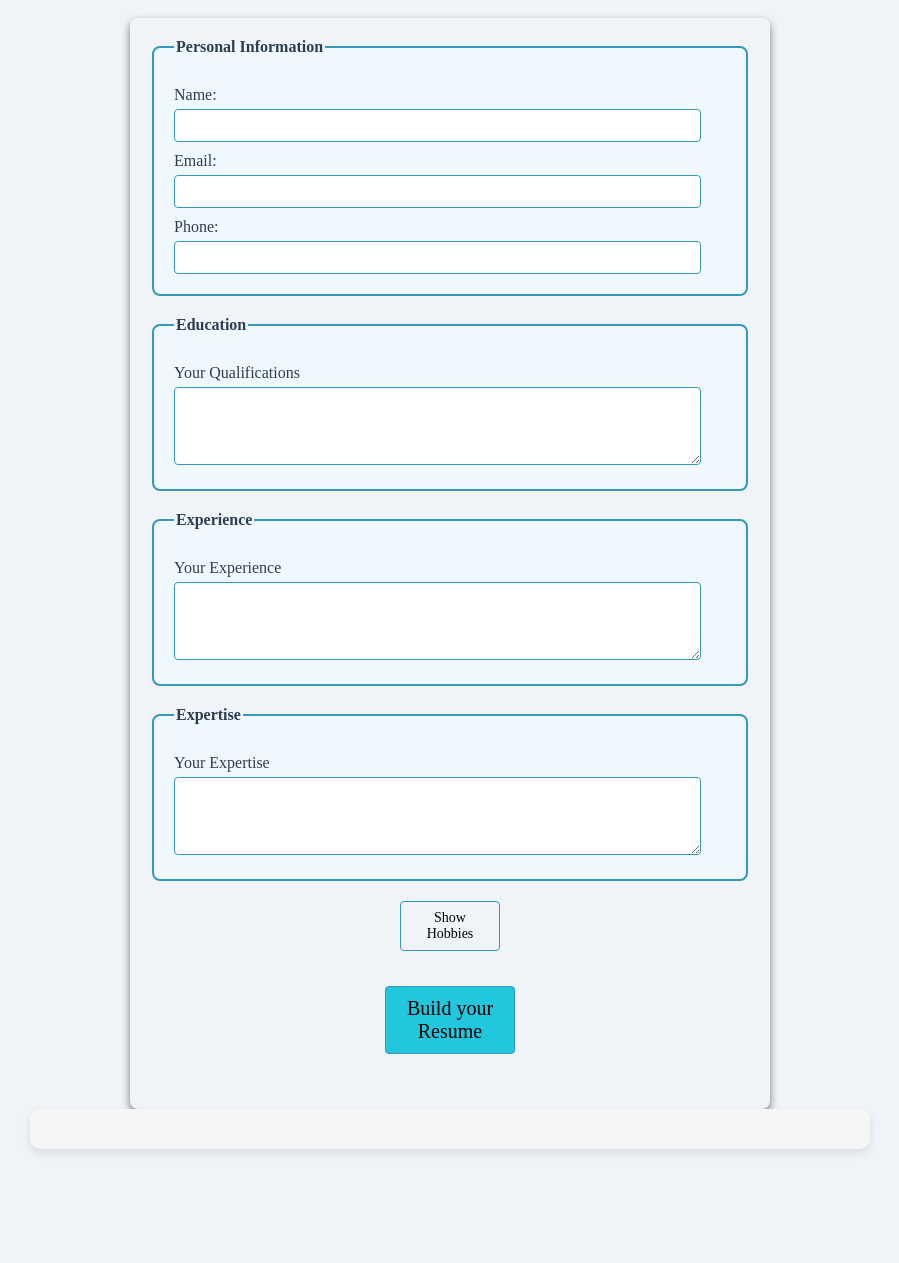
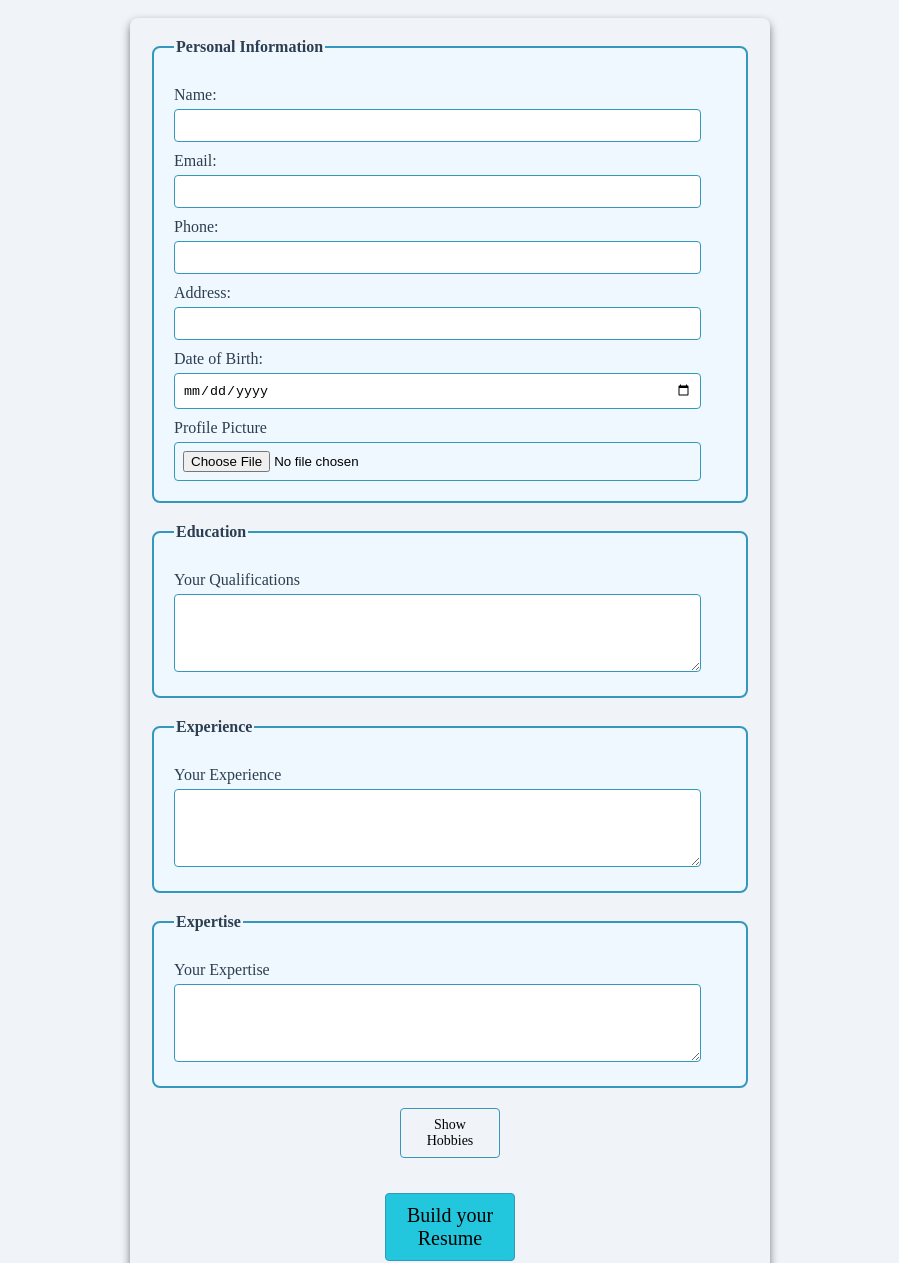
Before and after one commit to abdullahN111/giaic-hackathon-abd, a plain HTML site: page milestone 3/index.html in a window 1280 px wide. Shown: the part 65-1328 px from the top of the page, without its empty margins (190-1089 px from the left). Before the commit the page ends 1239 px from the top, so only its background shows below. Drawn offline with Linux system fonts and the light colour scheme.

Commit message:
Update index.html

```diff
--- a/milestone 3/index.html
+++ b/milestone 3/index.html
@@ -1,3 +1,76 @@
+<!DOCTYPE html>
+<html lang="en">
+  <head>
+    <meta charset="UTF-8" />
+    <meta name="viewport" content="width=device-width, initial-scale=1.0" />
+    <title>Resume Builder</title>
+    <link rel="stylesheet" href="style.css" />
+  </head>
+  <body>
+    <div class="container">
+    <h1>Dynamic Resume Builder by Abdullah</h1>
+    <form id="resume-form">
+      <fieldset>
+        <legend>Personal Information</legend>
+        <label for="name">Name: </label>
+        <input type="text" id="name" name="name" required /> <br />
+
+        <label for="email">Email: </label>
+        <input type="email" id="email" name="email" required /> <br />
+
+        <label for="phone">Phone: </label>
+        <input type="tel" id="phone" name="phone" required /> <br />
+
+        <label for="address">Address: </label>
+        <input type="text" id="address" name="address" required /> <br />
+
+        <label for="dob">Date of Birth: </label>
+        <input type="date" id="dob" name="dob" required /> <br />
+
+        <!-- profile picture  -->
+        <label for="profile-picture">Profile Picture</label>
+        <input type="file" id="profile-picture" name="profile-picture" accept="image/" required>
+      </fieldset>
+      <!-- Qualifications -->
+      <fieldset>
+        <legend>Education</legend>
+        <label for="education">Your Qualifications</label>
+        <textarea name="education" id="education" rows="4" required></textarea>
+        <br />
+      </fieldset>
+      <!-- Experience -->
+      <fieldset>
+        <legend>Experience</legend>
+        <label for="experience">Your Experience</label>
+        <textarea name="experience" id="experience" rows="4" required></textarea>
+        <br />
+      </fieldset>
+      <!-- Expertise -->
+      <fieldset>
+        <legend>Expertise</legend>
+        <label for="expertise">Your Expertise</label>
+        <textarea name="expertise" id="expertise" rows="4" required></textarea>
+        <br />
+      </fieldset>
+      <!-- Hobbies -->
+      <fieldset id="hobbies-section" style="display: none;">
+        <legend>Hobbies</legend>
+        <label for="hobbies">Your Hobbies</label>
+        <textarea name="hobbies" id="hobbies" rows="4"></textarea>
+        <br />
+      </fieldset>
+      <button type="button" id="toggle-hobbies">Show Hobbies</button>
+      <button type="submit">Build your Resume</button>
+    </form>
+  </div>
+    <!-- Resume Generated Code -->
+    <div class="resume-created">
+    </div>
+    <script src="script.js"></script>
+
+  </body>
+</html>
+=======
 <!DOCTYPE html>
 <html lang="en">
   <head>
```
